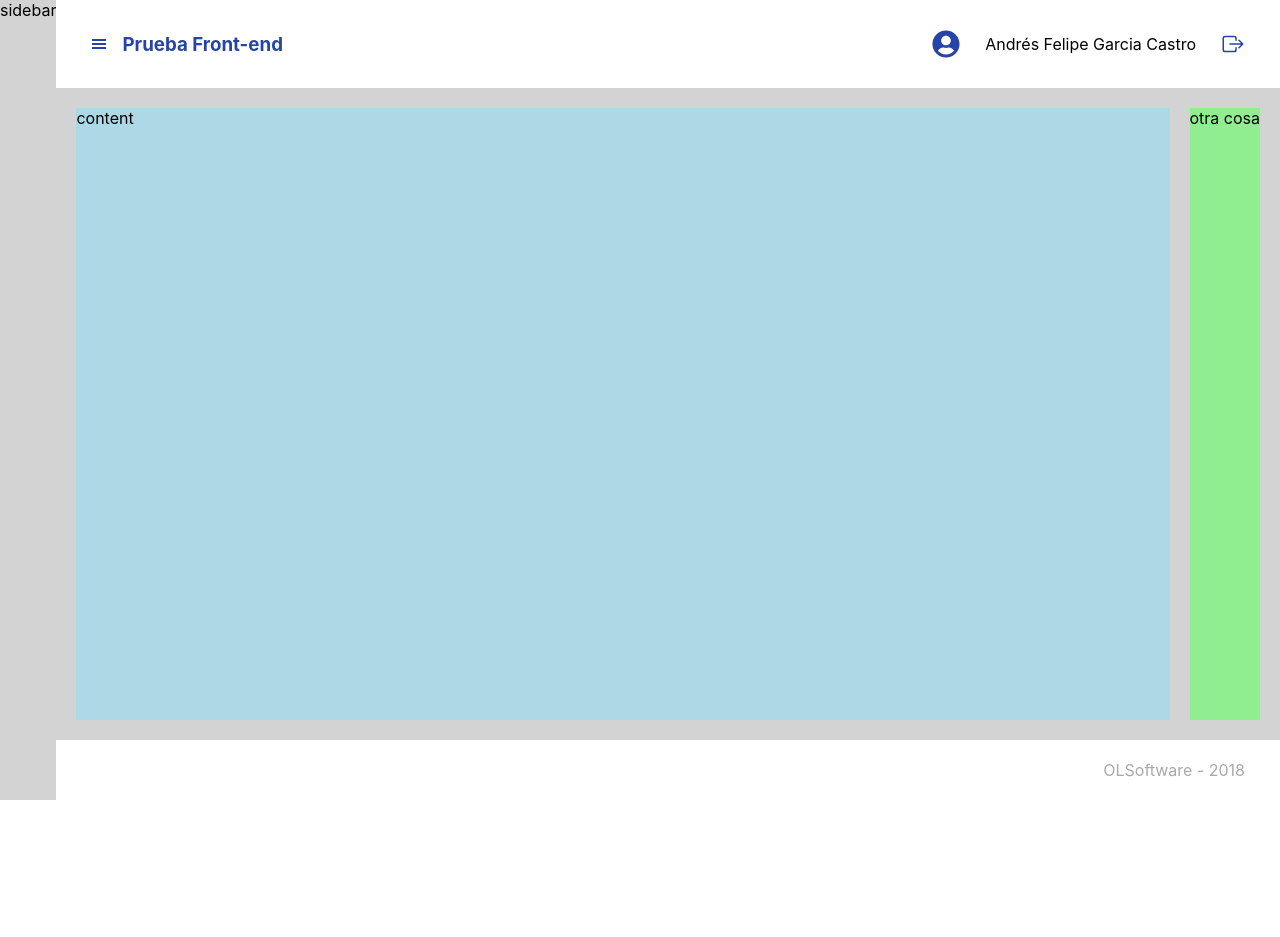
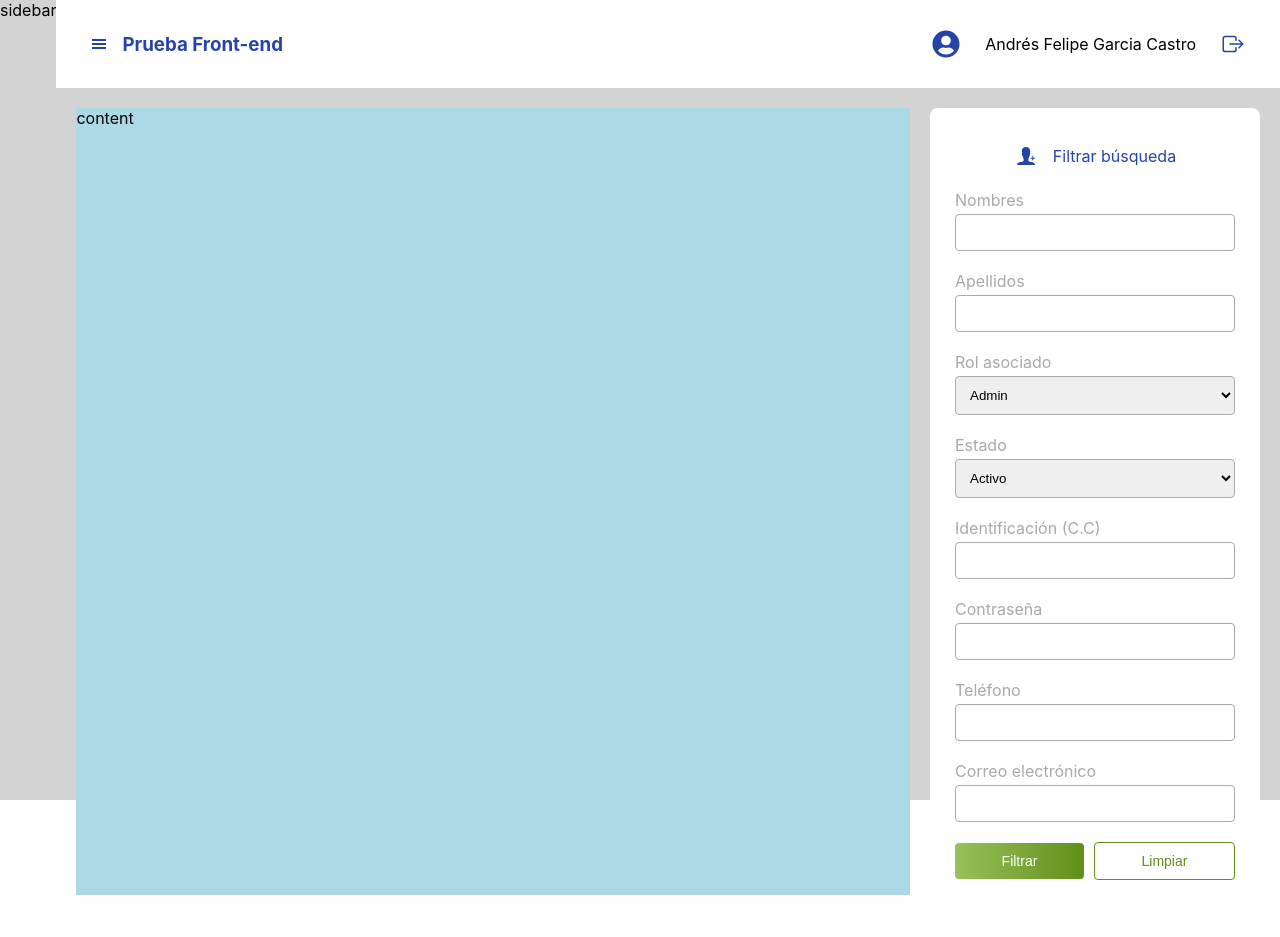
Before and after one commit to freddyarteaga/olsoftware-frontend-test, a React (Create React App) app: page / in a window 1280 px wide. Shown: the top 937 px of the page. Before the commit the page ends 800 px from the top, so only its background shows below. Built offline with nearby package versions, Linux system fonts and the light colour scheme.

Commit message:
add: filter form

```diff
--- /dev/null
+++ b/src/components/filter-form.js
@@ -0,0 +1,86 @@
+import { IoIosPersonAdd } from 'react-icons/io'
+
+export const FilterForm = () => {
+  function hdlClickFilter(event) {
+    event.preventDefault()
+    console.log('hdlClickFilter')
+  }
+
+  function hdlClickClean(event) {
+    event.preventDefault()
+    console.log('hdlClickClean')
+  }
+
+  return (
+    <form className="Form Form--filter Card Card--small">
+      <h4 className="Form-Title Form-Title--filter">
+        <IoIosPersonAdd size={24} color="#2644A7" style={{ marginRight: 15 }} />
+        <span className="Form-TitleText">
+          Filtrar búsqueda
+        </span>
+      </h4>
+      <div className="Input">
+        <label className="Input-Label">
+          Nombres
+        </label>
+        <input className="Input-Control" />
+      </div>
+      <div className="Input">
+        <label className="Input-Label">
+          Apellidos
+        </label>
+        <input className="Input-Control" />
+      </div>
+      <div className="Input">
+        <label className="Input-Label">
+          Rol asociado
+        </label>
+        <select className="Input-Control">
+          <option>Admin</option>
+          <option>Agente</option>
+        </select>
+      </div>
+      <div className="Input">
+        <label className="Input-Label">
+          Estado
+        </label>
+        <select className="Input-Control">
+          <option>Activo</option>
+          <option>Inactivo</option>
+        </select>
+      </div>
+      <div className="Input">
+        <label className="Input-Label">
+          Identificación (C.C)
+        </label>
+        <input className="Input-Control" />
+      </div>
+      <div className="Input">
+        <label className="Input-Label">
+          Contraseña
+        </label>
+        <input className="Input-Control" />
+      </div>
+      <div className="Input">
+        <label className="Input-Label">
+          Teléfono
+        </label>
+        <input className="Input-Control" />
+      </div>
+      <div className="Input">
+        <label className="Input-Label">
+          Correo electrónico
+        </label>
+        <input className="Input-Control" />
+      </div>
+      <div className="Form-BtnsContainer Form-BtnsContainer--full">
+        <button className="BtnSecundary BtnSecundary--fill" onClick={hdlClickFilter}>
+          Filtrar
+        </button>
+        <button className="BtnSecundary BtnSecundary--outline" onClick={hdlClickClean}>
+          Limpiar
+        </button>
+      </div>
+    </form>
+  )
+}
--- a/src/index.css
+++ b/src/index.css
@@ -189,3 +189,92 @@ code {
   color: darkgray;
 }
 /* END: footer ------------------- */
+
+
+/* START: form ------------------- */
+.Form--filter {
+  padding: 15px 25px;
+}
+.Form-Title--filter {
+  display: flex;
+  flex-wrap: nowrap;
+  flex-direction: row;
+  justify-content: center;
+  align-items: center;
+}
+.Form-TitleText {
+  font-weight: normal;
+  color: #2644A7;
+}
+.Form-BtnsContainer {
+  display: flex;
+  flex-wrap: nowrap;
+  flex-direction: row;
+  justify-content: center;
+  align-items: center;
+}
+.Form-BtnsContainer--full > * {
+  flex-grow: 1;
+  background-color: #2644A7;
+}
+.Form-BtnsContainer--full > *:first-child {
+  margin-right: 10px;
+}
+/* END: form ------------------- */
+
+
+/* START: input ------------------- */
+.Input {
+  min-width: 280px;
+  margin-bottom: 20px;
+  display: flex;
+  flex-wrap: nowrap;
+  flex-direction: column;
+  justify-content: center;
+  align-items: flex-start;
+}
+.Input-Label {
+  margin-bottom: 4px;
+  color: darkgray;
+}
+.Input-Control {
+  box-sizing: border-box;
+  width: 100%;
+  outline: none;
+  border: solid 1px darkgray;
+  border-radius: 4px;
+  padding: 10px;
+}
+/* END: input ------------------- */
+
+
+/* START: btn secundary ------------------- */
+.BtnSecundary {
+  padding: 10px 34px;
+  font-size: 14px;
+  cursor: pointer;
+  outline: none;
+  border: none;
+  border-radius: 4px;
+}
+/* END: btn secundary ------------------- */
+
+.BtnSecundary--fill {
+  color: white;
+  background: rgb(152,193,90);
+  background: linear-gradient(90deg, rgba(152,193,90,1) 0%, rgba(96,144,24,1) 100%);
+}
+.BtnSecundary--outline {
+  border: solid 1px #609018;
+  color: #609018;
+  background-color: white;
+}
+
+/* .BtnPrimary--small {
+  padding: 10px 34px;
+  font-size: 14px;
+}
+.BtnPrimary--large {
+  padding: 16px;
+  font-size: 16px;
+} */
--- a/src/pages/dashboard.js
+++ b/src/pages/dashboard.js
@@ -1,4 +1,5 @@
 import { Header } from '../components/header'
+import { FilterForm } from '../components/filter-form'
 import { Footer } from '../components/footer'
 
 export const DashboardPage = () => {
@@ -12,7 +13,7 @@ export const DashboardPage = () => {
       </div>
       <div className="DashboardPage--content">
         <span style={{backgroundColor: 'lightblue'}}>content</span>
-        <span style={{backgroundColor: 'lightgreen'}}>otra cosa</span>
+        <FilterForm />
       </div>
       <div className="DashboardPage--footer">
         <Footer />
```
